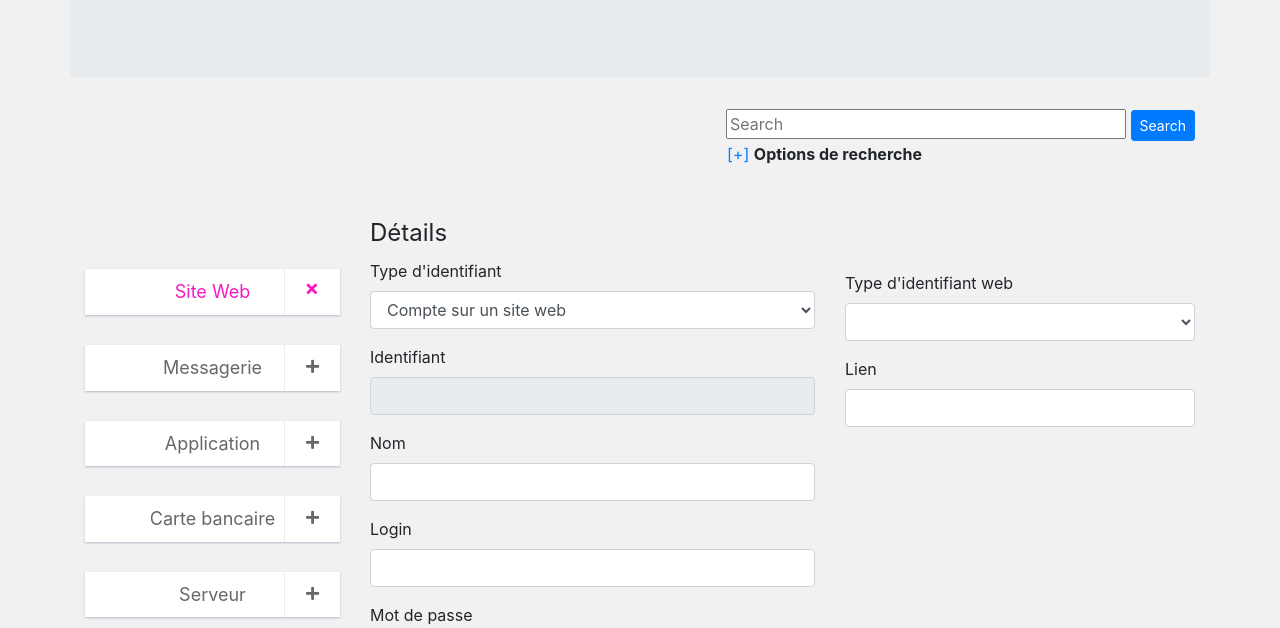
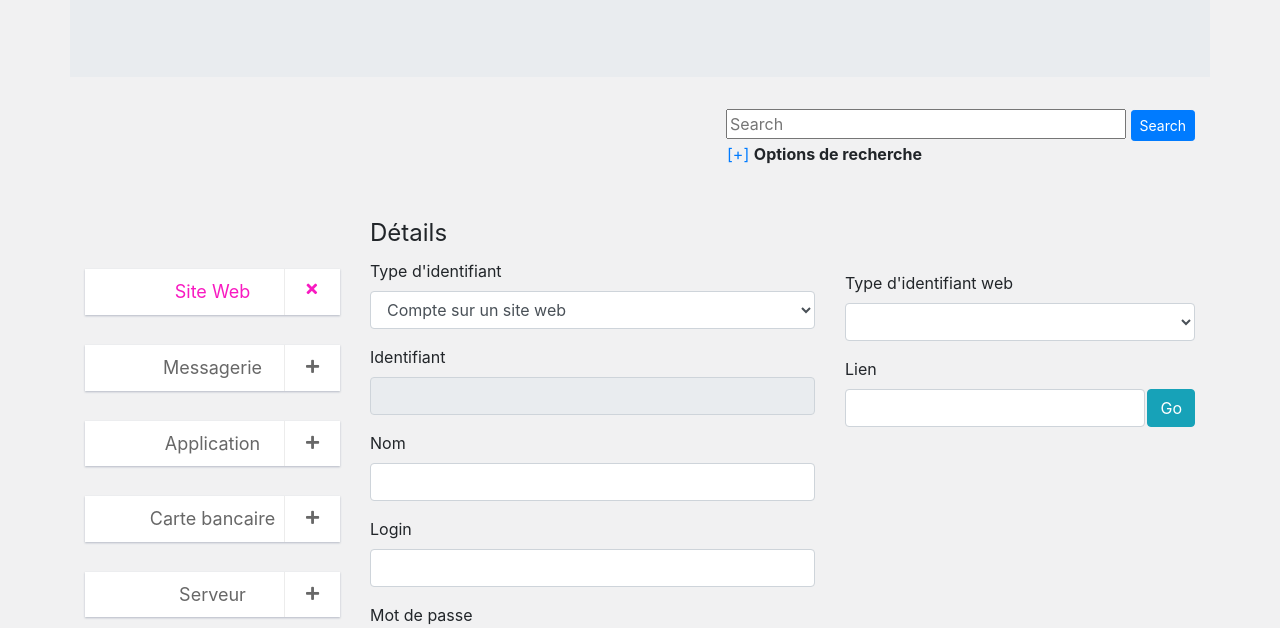
Before and after one commit to DiabateJS/gestion_identifiants_front, a website: page index.html in a window 1280 px wide. Shown: the part 172-800 px from the top of the page. Drawn offline with nearby package versions, Linux system fonts and the light colour scheme; some packages are replaced by stand-ins of ours; no server answers; a script that the page names is missing.

Commit message:
[Youtract IM-3] Ajout bouton d'ouverture de lien dans une nouvelle fenettre.

```diff
--- a/index.html
+++ b/index.html
@@ -181,7 +181,10 @@
                       </div>
                       <div class="form-group">
                           <label for="Ident_siteWeb_lien">Lien</label>
-                          <input type="text" class="form-control" id="Ident_siteWeb_lien">
+                          <div>
+                            <input type="text" class="form-control" id="Ident_siteWeb_lien" style="width:300px;float:left">
+                            <button class="btn btn-info" style="float:right" id="btnGoToLink">Go</button>
+                          </div>
                       </div>
                   </div>
                   <div id="carte_bancaire">
@@ -345,6 +348,11 @@
                 deleteIdentifiant();
             });
 
+            $("#btnGoToLink").click(function(){
+                var url = $("#Ident_siteWeb_lien").val();
+                window.open(url, '_blank');
+            });
+
         });
     </script>
 </body>
```
